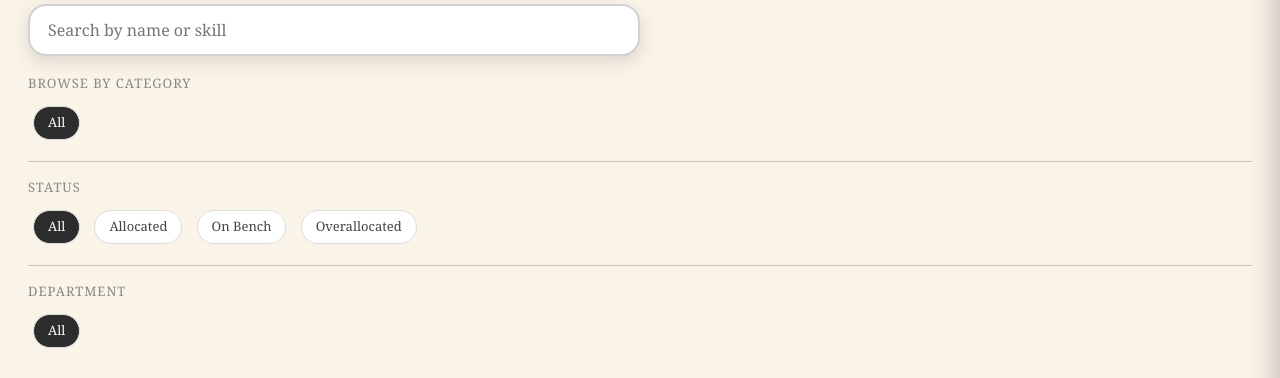
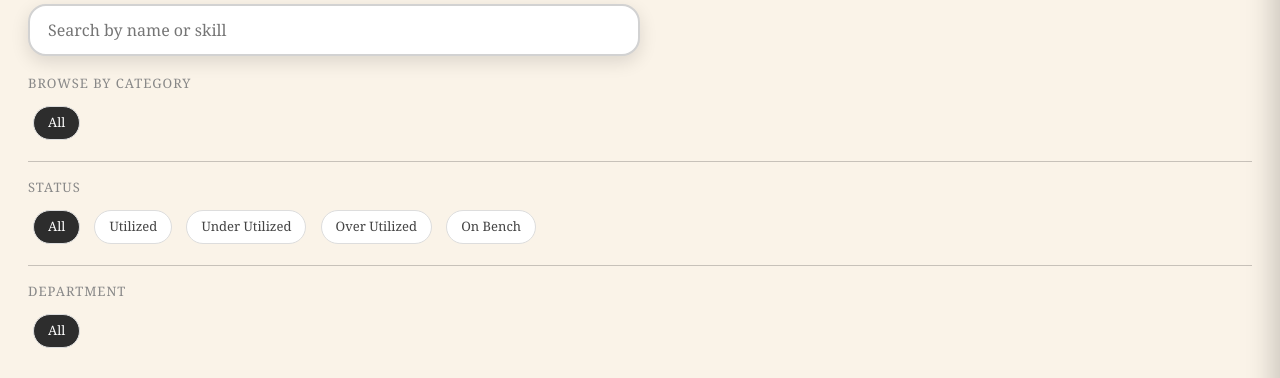
Before and after one commit to krishnaiah6/Employee360-Dashboard, a Flask app: template templates/dashboard.html in a window 1280 px wide. Shown: the part 135-513 px from the top of the page. Run offline with Flask 3, Linux system fonts and the light colour scheme; the template is opened without the code that fills it, so the values that code supplies are empty.

Commit message:
under utilized is added

```diff
--- a/app.py
+++ b/app.py
@@ -27,7 +27,7 @@ def make_json_safe(rows):
 
 def get_connection():
     return mysql.connector.connect(
-       host=os.environ.get("DB_HOST", "localhost"),
+        host=os.environ.get("DB_HOST", "localhost"),
         user=os.environ.get("DB_USER", "root"),
         password=os.environ.get("DB_PASSWORD", "your_mysql_password"),
         database=os.environ.get("DB_NAME", "your_database_name"),
@@ -309,10 +309,12 @@ def dashboard():
 
         if utilization == 0:
             emp["Status"] = "On Bench"
-        elif utilization > 100:
-            emp["Status"] = "Overallocated"
+        elif utilization < 100:
+            emp["Status"] = "Under Utilized"
+        elif utilization == 100:
+            emp["Status"] = "Utilized"
         else:
-            emp["Status"] = "Allocated"
+            emp["Status"] = "Over Utilized"
 
         name_parts = emp["EmployeeName"].split()
         emp["Initials"] = "".join([part[0] for part in name_parts[:2]]).upper()
--- a/static/style.css
+++ b/static/style.css
@@ -176,16 +176,21 @@ body{
     white-space:nowrap;
 }
 
-.allocated{
+.utilized{
     background:#198754;
     color:white;
 }
+.underutilized{
+    background:#fd7e14;
+    color:white;
+}
+
 
 .bench{
     background:#ffc107;
     color:black;
 }
-.overallocated{
+.overutilized{
     background:#dc3545;
     color:white;
 }
--- a/templates/dashboard.html
+++ b/templates/dashboard.html
@@ -73,7 +73,7 @@
     <div class="filter-block">
         <p class="filter-title">STATUS</p>
 
-      {% for s in ["All", "Allocated", "On Bench", "Overallocated"] %}
+      {% for s in ["All", "Utilized", "Under Utilized", "Over Utilized", "On Bench"] %}
         <button type="button"
                 class="chip {% if s == 'All' %}active{% endif %}"
                 onclick="setStatusFilter('{{ s }}', this)">
@@ -144,15 +144,17 @@
                         <p>{{ emp.Designation }}</p>
                     </div>
 
-                   <span class="status-badge
+                    <span class="status-badge
                     {% if emp.Status == 'On Bench' %}
                         bench
-                    {% elif emp.Status == 'Overallocated' %}
-                        overallocated
+                    {% elif emp.Status == 'Under Utilized' %}
+                        underutilized
+                    {% elif emp.Status == 'Over Utilized' %}
+                        overutilized
                     {% else %}
-                        allocated
+                        utilized
                     {% endif %}">
-                        {{ emp.Status }}
+                    {{ emp.Status }}
                     </span>
                 </div>
 
@@ -367,20 +369,11 @@ function filterEmployees() {
         .filter(skill => skill !== "");
 
     employees.forEach(employee => {
-        const searchText =
-            (employee.dataset.search || "").toLowerCase();
-
-        const status =
-            employee.dataset.status || "";
-
-        const department =
-            employee.dataset.department || "";
-
-        const skills =
-            (employee.dataset.skills || "").toLowerCase();
-
-        const categories =
-            (employee.dataset.categories || "").toLowerCase();
+        const searchText = (employee.dataset.search || "").toLowerCase();
+        const status = employee.dataset.status || "";
+        const department = employee.dataset.department || "";
+        const skills = (employee.dataset.skills || "").toLowerCase();
+        const categories = (employee.dataset.categories || "").toLowerCase();
 
         const employeeSkillsArray = skills
             .split(",")
@@ -412,16 +405,12 @@ function filterEmployees() {
             selectedDepartment === "All" ||
             department === selectedDepartment;
 
-        // Clicking a category shows employees who have at least
-        // one skill belonging to that category.
         const categoryMatch =
             selectedCategory === "All" ||
             employeeCategoriesArray.includes(
                 selectedCategory.toLowerCase()
             );
 
-        // Employees must possess all specifically selected skills.
-        // The selected skills may belong to different categories.
         const skillMatch =
             selectedSkills.length === 0 ||
             selectedSkills.every(selectedSkill =>
@@ -444,8 +433,7 @@ function filterEmployees() {
         }
     });
 
-    document.getElementById("visibleCount").innerText =
-        visibleCount;
+    document.getElementById("visibleCount").innerText = visibleCount;
 }
 
 function openEmployeePanel(card) {
```
